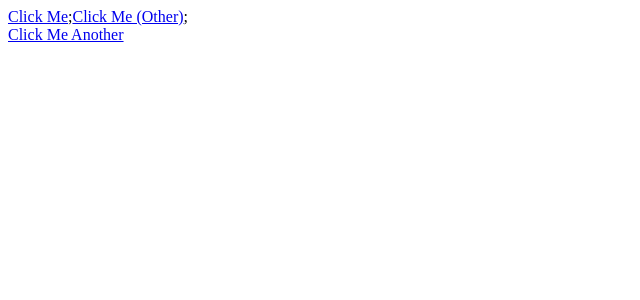
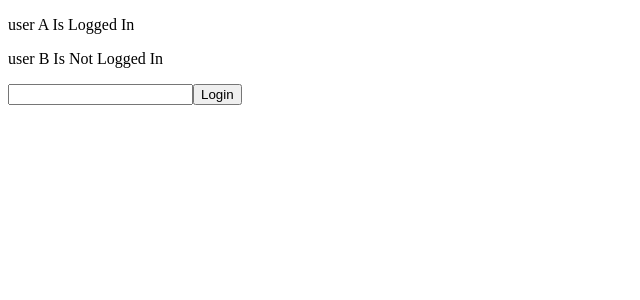
Before and after one commit to PollobAtGit/js-101, a React (Create React App) app in the folder react/: page / in a window 1280 px wide. Shown: the top 300 px of the page, without its empty margins (0-640 px from the left). Built offline with nearby package versions, Linux system fonts and the light colour scheme.

Commit message:
Login Component

```diff
--- /dev/null
+++ b/react/src/App-5-31-2018/App.js
@@ -0,0 +1,15 @@
+import React, { Component } from "react";
+import { LoggedStatus } from "./LoggedStatus";
+import { LogInComponent } from "./LogInComponent";
+
+export class App extends Component {
+    render() {
+        return (
+            <div>
+                <LoggedStatus user="user A" isLoggedIn={true} />
+                <LoggedStatus user="user B" isLoggedIn={false} />
+                <LogInComponent />
+            </div>
+        );
+    }
+}
--- /dev/null
+++ b/react/src/App-5-31-2018/GreetUser.js
@@ -0,0 +1,48 @@
+import React from "react";
+
+export class GreetUser extends React.Component {
+
+    constructor(props) {
+        super(props);
+        this.state = { hasPendingNotification: true };
+    }
+
+    render() {
+        return (
+            <div>
+                <p>Hi, {this.props.user}</p>
+
+                {/*
+                In respect to this app 'hasPendingNotification' has no impact because we should atleast render
+                'NotificationRetriever' to ensure it gets updated whenever state gets updated
+                 */}
+                {this.state.hasPendingNotification && <NotificationRetriever />}
+            </div>
+        );
+    }
+}
+
+class NotificationRetriever extends React.Component {
+
+    constructor(props) {
+        super(props);
+        this.state = { notificationCount: 0 };
+    }
+
+    setNotificationIncrementer() {
+        setInterval(() => {
+            this.setState((prevState) => ({ notificationCount: prevState.notificationCount + 1 }));
+        }, 3000);
+    }
+
+    render() {
+
+        this.setNotificationIncrementer();
+
+        return this.state.notificationCount != 0 && (
+            <div>
+                <span>Pending notification {this.state.notificationCount}</span>
+            </div>
+        );
+    }
+}
--- /dev/null
+++ b/react/src/App-5-31-2018/LogInComponent.js
@@ -0,0 +1,39 @@
+import React from "react";
+import { Login } from "./Login";
+import { Logout } from "./Logout";
+import { GreetUser } from "./GreetUser";
+
+export class LogInComponent extends React.Component {
+
+    constructor(props) {
+        super(props);
+        this.state = { isLoggedIn: false, user: null };
+
+        this.logIn = this.logIn.bind(this);
+        this.logOut = this.logOut.bind(this);
+    }
+
+    logIn(user) {
+        this.setState({ isLoggedIn: true, user: user });
+    }
+
+    logOut() {
+        this.setState({ isLoggedIn: false });
+    }
+
+    render() {
+
+        // Storing react component
+        const loginButton = !this.state.isLoggedIn
+            ? <Login logInHandler={this.logIn} />
+            : <Logout logOutHandler={this.logOut} />;
+
+        return (
+            <div>
+                {loginButton}
+
+                {/* Conditional rendering */}
+                {this.state.isLoggedIn && <GreetUser user={this.state.user} />}
+            </div>);
+    }
+}
--- /dev/null
+++ b/react/src/App-5-31-2018/LoggedStatus.js
@@ -0,0 +1,13 @@
+import React from "react";
+
+// Function component still individual properties are passed as part of 'props'
+// Not using 'this' infront of 'props' because it's not a class but js function
+export function LoggedStatus(props) {
+
+    if (props.isLoggedIn) {
+        return <p>{props.user} Is Logged In</p>;
+    }
+    else {
+        return <p>{props.user} Is Not Logged In</p>;
+    }
+}
--- /dev/null
+++ b/react/src/App-5-31-2018/Login.js
@@ -0,0 +1,31 @@
+import React from "react";
+
+export class Login extends React.Component {
+
+    constructor(props) {
+        super(props);
+        this.state = { user: null };
+
+        this.handleKeyPress = this.handleKeyPress.bind(this);
+        this.handleLogIn = this.handleLogIn.bind(this);
+    }
+
+    handleKeyPress(e) {
+        this.setState({ user: e.target.value });
+    }
+
+    handleLogIn() {
+        this.props.logInHandler(this.state.user);
+    }
+
+    render() {
+        return (
+            <div>
+                <input type="text" onKeyUp={this.handleKeyPress} />
+                <button onClick={this.handleLogIn}>
+                    Login
+                </button>
+            </div >
+        );
+    }
+}
--- /dev/null
+++ b/react/src/App-5-31-2018/Logout.js
@@ -0,0 +1,10 @@
+import React from "react";
+
+export function Logout(props) {
+
+    return (
+        <button onClick={props.logOutHandler}>
+            Logout
+        </button>
+    );
+}
--- a/react/src/index.js
+++ b/react/src/index.js
@@ -4,7 +4,8 @@ import ReactDOM from "react-dom";
 // import { App } from "./App-5-22-2018/App";
 // import { App } from "./App-5-23-2018/App";
 // import { App } from "./App-5-24-2018/App";
-import { App } from "./App-5-25-2018/App";
+// import { App } from "./App-5-25-2018/App";
+import { App } from "./App-5-31-2018/App";
 
 // ReactDOM.render(<App />, document.getElementById('root'));
 ReactDOM.render(<App />, document.getElementById('root'));
```
Also changed, not shown: 1 other file (tests, documents, lock files or other folders).
